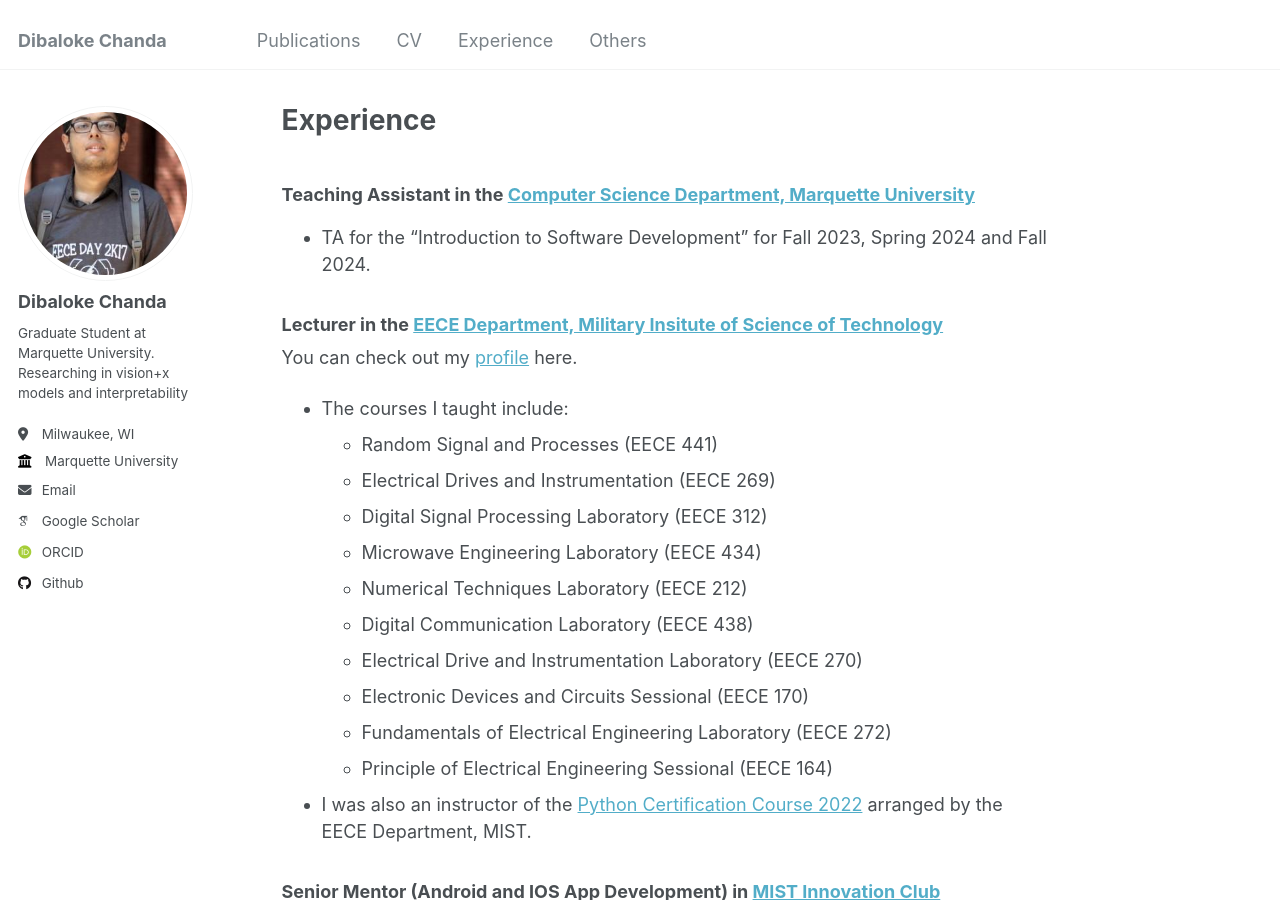
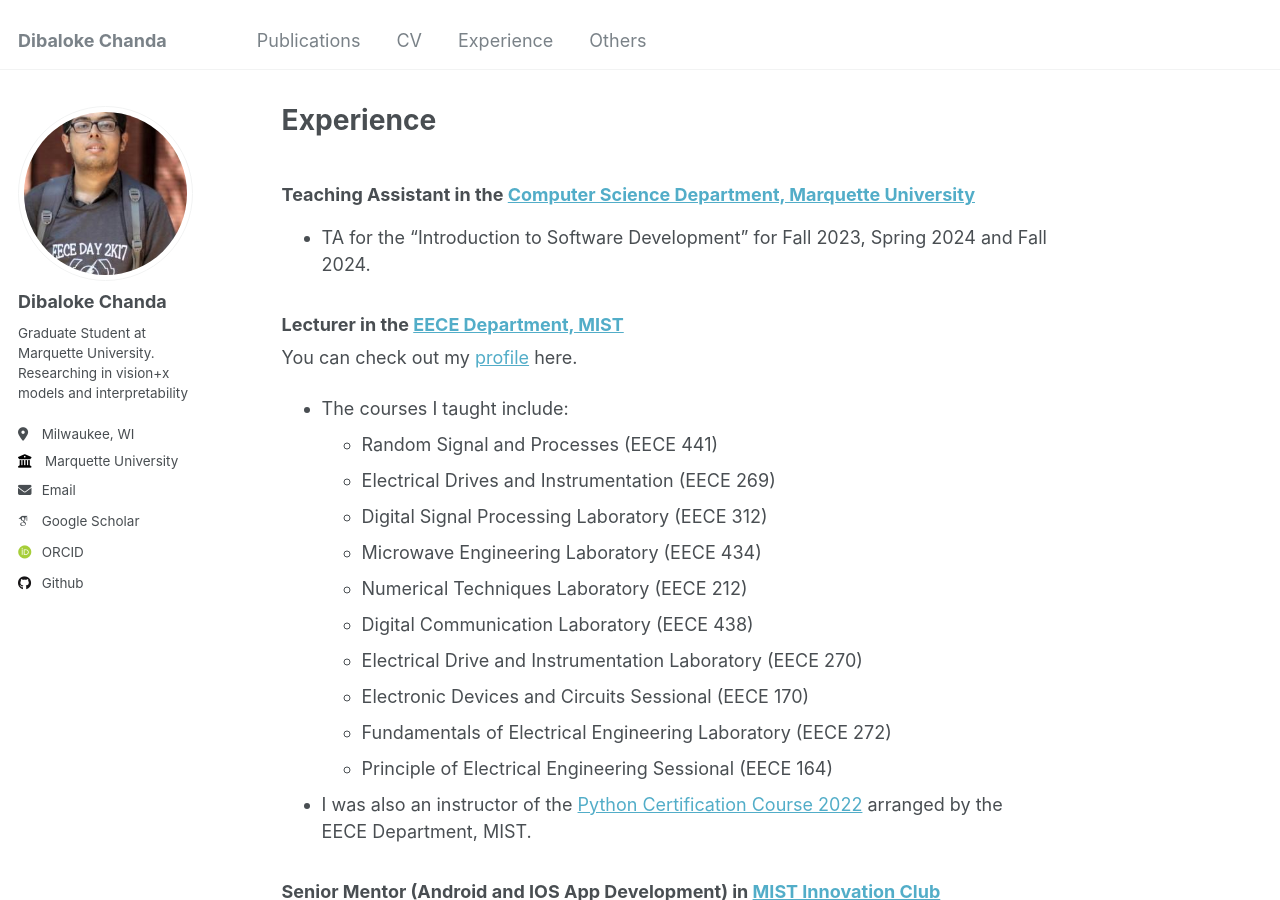
Before and after one commit to dibaloke/dibaloke.github.io, a Jekyll site: the page built from _pages/markdown.md, in a window 1280 px wide and 900 px high. Built offline with Jekyll 4.4.1, drawn with Linux system fonts in a browser that asks for light colours; some web fonts are replaced.

Commit message:
Update markdown.md

```diff
--- a/_pages/markdown.md
+++ b/_pages/markdown.md
@@ -9,7 +9,7 @@ redirect_from:
 ### Teaching Assistant in the  <a href="https://www.marquette.edu/computer-science/" target="_blank">Computer Science Department, Marquette University</a>
 -  TA for the "Introduction to Software Development" for Fall 2023, Spring 2024 and Fall 2024.
 
-### Lecturer in the <a href="https://mist.ac.bd/department/eece" target="_blank">EECE Department, Military Insitute of Science of Technology </a>
+### Lecturer in the <a href="https://mist.ac.bd/department/eece" target="_blank">EECE Department, MIST </a>
 You can check out my <a href="https://mist.ac.bd/department/eece/facultyMembers/dibaloke_chanda-371" target="_blank">profile</a> here.
 - The courses I taught include:
   - Random Signal and Processes (EECE 441)
```
